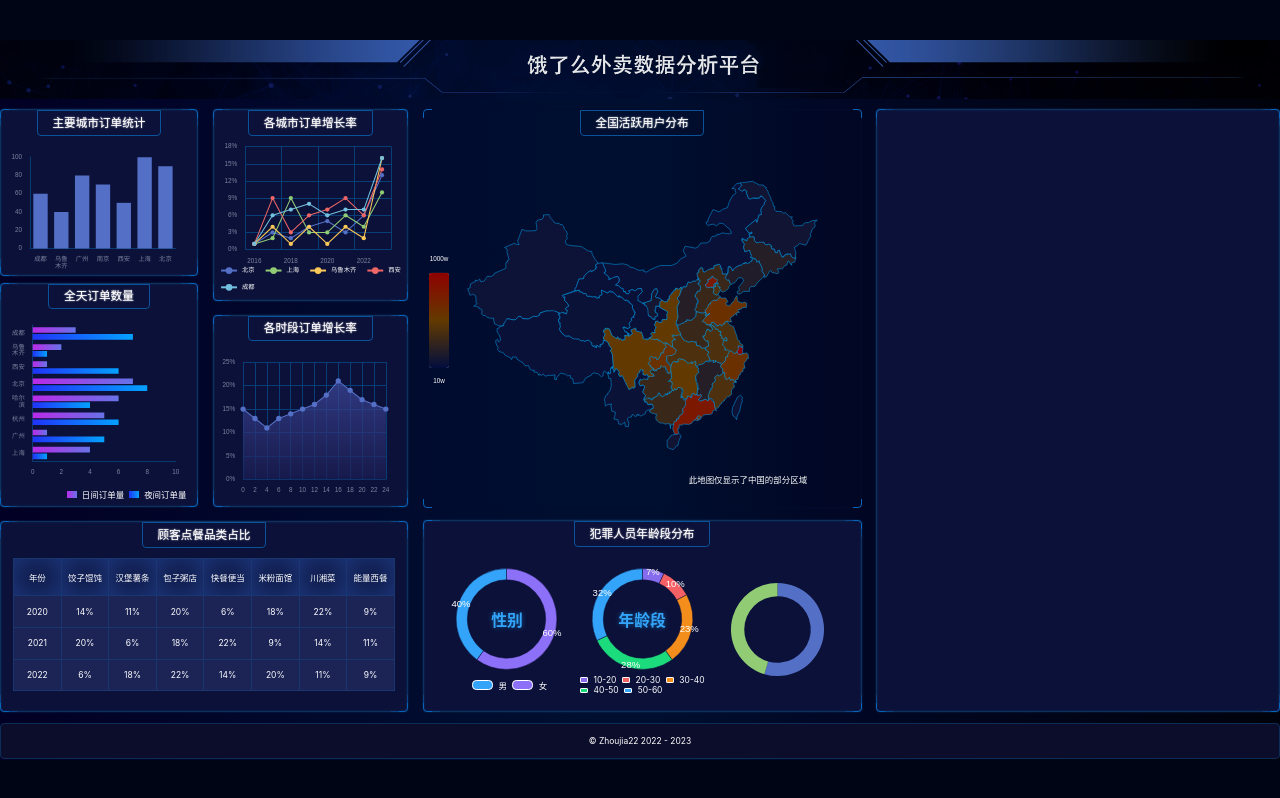
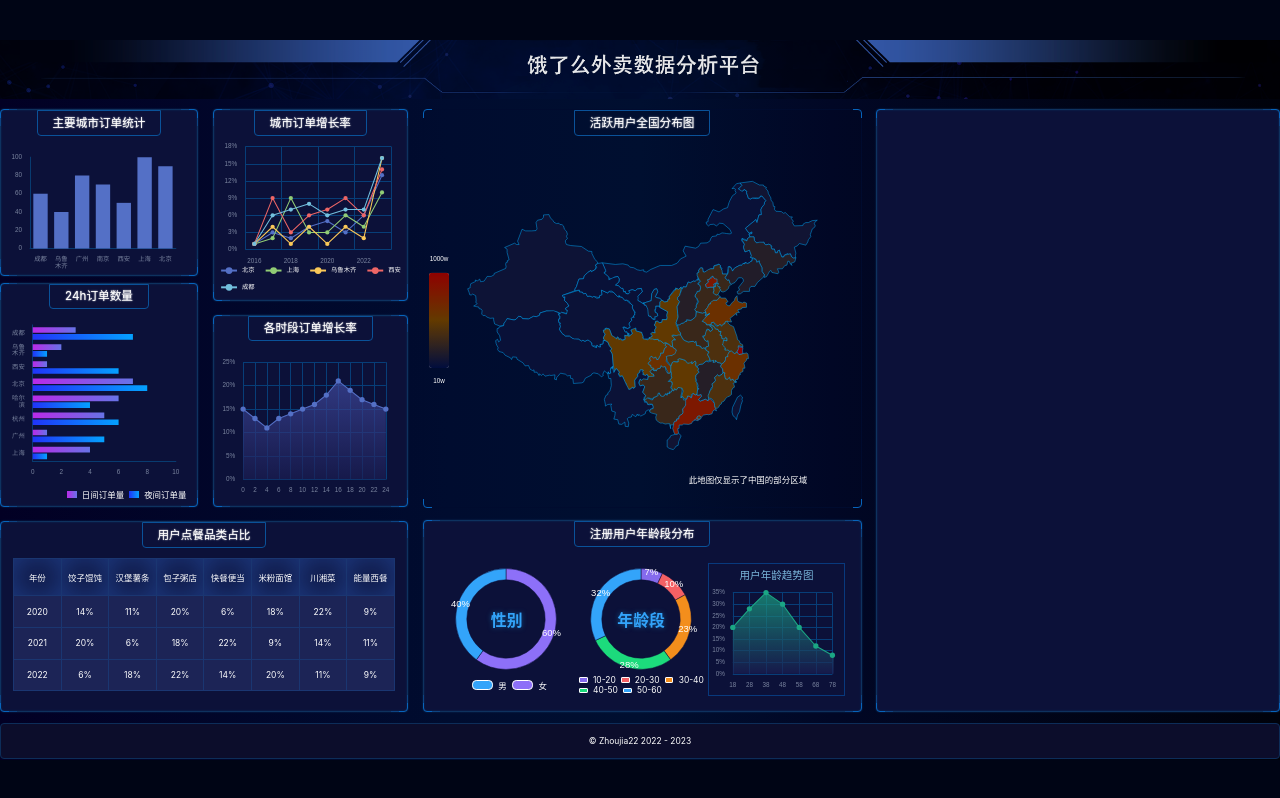
Before and after one commit to Zhoujia22/largeScreenItem, a React (Vite) app: page / in a window 1280 px wide. Built offline with nearby package versions, Linux system fonts and the light colour scheme.

Commit message:
完成chart9

```diff
--- a/src/components/chart-2.tsx
+++ b/src/components/chart-2.tsx
@@ -86,7 +86,7 @@
 
   return (
     <div className="bordered wrapper chart2Wrapper">
-      <h2>全天订单数量</h2>
+      <h2>24h订单数量</h2>
       <div ref={divRef} className="chart"></div>
       <div className="legend">
         <span className="daytime" />
--- a/src/components/chart-3.tsx
+++ b/src/components/chart-3.tsx
@@ -80,7 +80,7 @@
 
   return (
     <div className="bordered wrapper chart3Wrapper">
-      <h2>各城市订单增长率</h2>
+      <h2>城市订单增长率</h2>
       <div ref={divRef} className="chart" />
     </div>
   );
--- a/src/components/chart-5.tsx
+++ b/src/components/chart-5.tsx
@@ -3,7 +3,7 @@
 export const Chart5 = () => {
   return (
     <div className="chart5Wrapper  wrapper">
-      <h2>顾客点餐品类占比</h2>
+      <h2>用户点餐品类占比</h2>
       <table>
         <thead>
           <tr>
--- a/src/components/chart-6.tsx
+++ b/src/components/chart-6.tsx
@@ -84,7 +84,7 @@
 
   return (
     <div className="bordered  wrapper chart6Wrapper">
-      <h2>全国活跃用户分布</h2>
+      <h2>活跃用户全国分布图</h2>
       <div ref={divRef} className="chart" />
       <div className="notes">此地图仅显示了中国的部分区域</div>
     </div>
--- a/src/components/chart-9.tsx
+++ b/src/components/chart-9.tsx
@@ -7,39 +7,68 @@
   useEffect(() => {
     const myChart = echarts.init(divRef.current);
     myChart.setOption({
-      title: { show: false },
-      legend: { show: false },
+      color: "#1ba784",
+      grid: {
+        x: px(45),
+        y: px(20),
+        x2: px(20),
+        y2: px(40),
+      },
+      xAxis: {
+        type: "category",
+        boundaryGap: false,
+        data: [18, 28, 38, 48, 58, 68, 78],
+        axisTick: { show: false },
+        axisLine: { show: false },
+        axisLabel: { fontSize: px(12) },
+        splitLine: { show: true, lineStyle: { color: "#073E78" } },
+      },
+      textStyle: {
+        color: "#79839E",
+      },
+      yAxis: {
+        type: "value",
+        splitLine: { lineStyle: { color: "#073E78" } },
+        axisLabel: {
+          fontSize: px(12),
+          formatter(val) {
+            return val * 100 + "%";
+          },
+        },
+      },
       series: [
         {
-          type: "pie",
-          radius: ["50%", "70%"],
-          avoidLabelOverlap: false,
-          label: {
-            show: false,
-            position: "center",
+          data: [
+            0.20, 0.28, 0.35,
+            0.30, 0.20, 0.12,
+            0.08, 0.06
+          ],
+          type: "line",
+          symbol: "circle",
+          symbolSize: px(10),
+          lineStyle: { width: px(2) },
+          areaStyle: {
+            color: new echarts.graphic.LinearGradient(0, 0, 0, 1, [
+              {
+                offset: 0,
+                color: "#1ba784",
+              },
+              {
+                offset: 1,
+                color: "#1B1D52",
+              },
+            ]),
           },
-          labelLine: {
-            show: false,
-          },
-          data: [
-            { value: 60, name: "女性" },
-            { value: 50, name: "男性" },
-          ],
         },
       ],
-      grid: {
-        x: px(55),
-        y: px(40),
-        x2: px(40),
-        y2: px(50),
-      },
     }),
       [];
   });
 
   return (
-    <div className="chart8Wrapper  wrapper">
-      <div ref={divRef} className="chart" />
+    <div className=" wrapper chart9Wrapper">
+      <h3>用户年龄趋势图</h3>
+      <div ref={divRef} className="chart"></div>
     </div>
   );
 };
--- a/src/pages/home.scss
+++ b/src/pages/home.scss
@@ -194,6 +194,14 @@
             }
           }
         }
+        .chart9Wrapper {
+          border: 1px solid #08397d;
+          h3 {
+            font-size: px(20);
+            color: #7ab6db;
+            margin-top: px(6);
+          }
+        }
       }
     }
     > .section5 {
--- a/src/pages/home.tsx
+++ b/src/pages/home.tsx
@@ -32,7 +32,7 @@
         <section className=" section4">
           <Chart6 />
           <div className="bordered ageGroup wrapper">
-            <h2>犯罪人员年龄段分布</h2>
+            <h2>注册用户年龄段分布</h2>
             <div className="charts">
               <Chart7 />
               <Chart8 />
```
